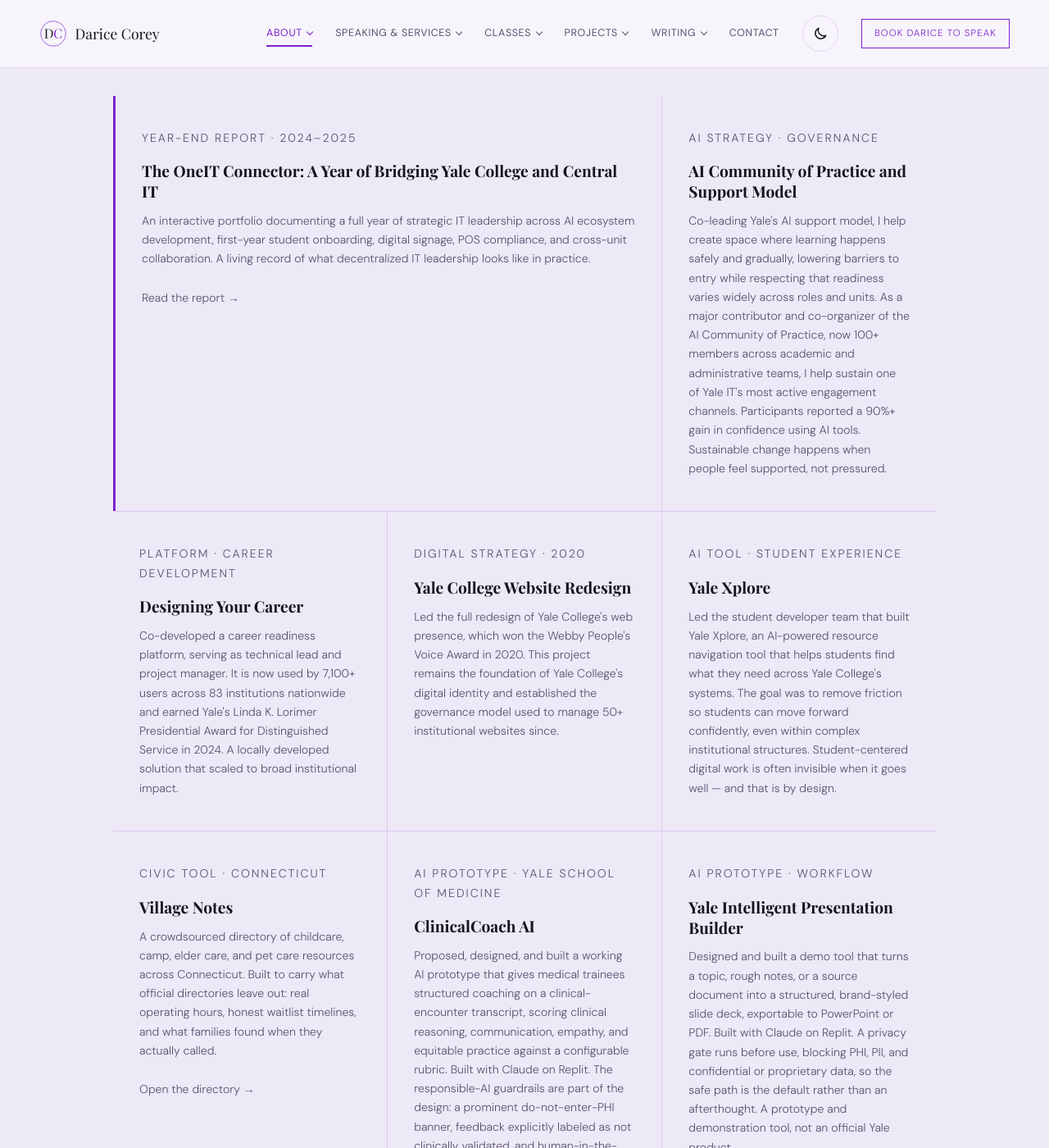
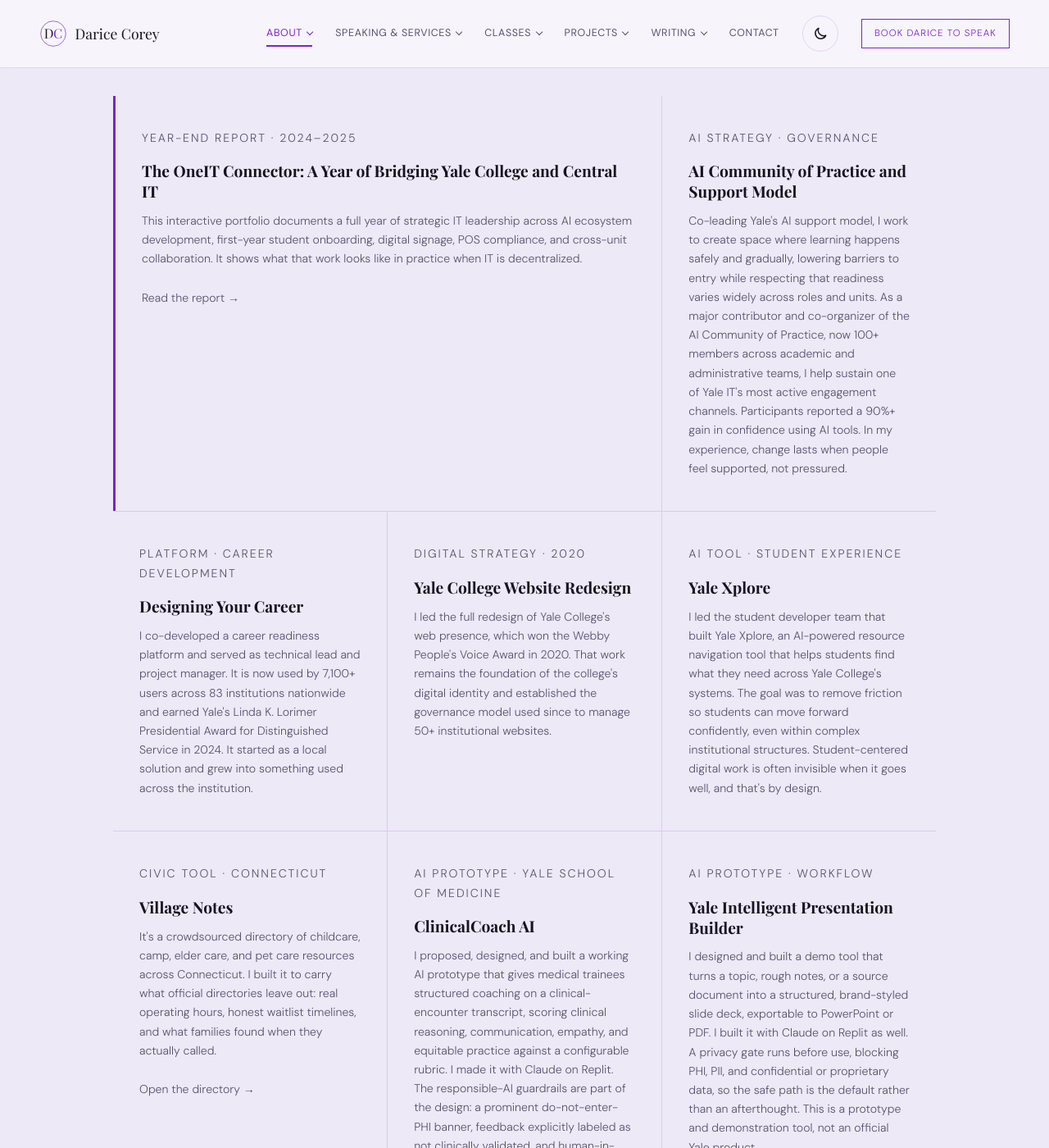
Before and after one commit to dcoreyrasm/dcoreyrasm.github.io, a Jekyll site: the page built from work.html, in a window 1280 px wide and 1400 px high, scrolled down 440 px. Shown: the whole window at 82% size. Built offline with Jekyll 4.4.1, drawn with Linux system fonts in a browser that asks for light colours; some web fonts are replaced; some of the changed text lies outside the part shown.

Commit message:
Voice and repetition pass: work, AI, research, mentorship
Co-Authored-By: Claude Opus 5.5 <noreply@anthropic.com>
Claude-Session: https://claude.ai/code/session_012t3srxST58S8Z4TN5qmHaZ

```diff
--- a/work.html
+++ b/work.html
@@ -5,18 +5,18 @@
 <head>
   <meta charset="UTF-8" />
   <meta name="viewport" content="width=device-width, initial-scale=1.0" />
-  <meta name="description" content="Selected work and impact from Darice Corey — Yale College IT leader, AI strategist, and creator of Yale College Voices." />
+  <meta name="description" content="Selected work and impact from Darice Corey, Yale College IT leader, AI strategist, and creator of Yale College Voices." />
   <title>Work — Darice Corey</title>
   <meta name="robots" content="index, follow" />
   <link rel="canonical" href="https://www.daricecorey.com/work.html" />
   <meta property="og:type" content="website" />
   <meta property="og:title" content="Work — Darice Corey" />
-  <meta property="og:description" content="Selected work and impact from Darice Corey — Yale College IT leader, AI strategist, and creator of Yale College Voices." />
+  <meta property="og:description" content="Selected work and impact from Darice Corey, Yale College IT leader, AI strategist, and creator of Yale College Voices." />
   <meta property="og:url" content="https://www.daricecorey.com/work.html" />
   <meta property="og:image" content="https://www.daricecorey.com/darice.jpg" />
   <meta name="twitter:card" content="summary_large_image" />
   <meta name="twitter:title" content="Work — Darice Corey" />
-  <meta name="twitter:description" content="Selected work and impact from Darice Corey — Yale College IT leader, AI strategist, and creator of Yale College Voices." />
+  <meta name="twitter:description" content="Selected work and impact from Darice Corey, Yale College IT leader, AI strategist, and creator of Yale College Voices." />
   <meta name="twitter:image" content="https://www.daricecorey.com/darice.jpg" />
   <script>window.__daOptOut=(function(){try{return localStorage.getItem('da-analytics-optout')==='1'}catch(e){return false}})();if(window.__daOptOut){window['ga-disable-G-725R412XD7']=true;}</script>
   <script async src="https://www.googletagmanager.com/gtag/js?id=G-725R412XD7"></script>
@@ -50,59 +50,59 @@
           <a href="year-end-report/" class="work-card featured" aria-label="View Year-End Report">
             <p class="work-card-tag">Year-End Report · 2024–2025</p>
             <h3>The OneIT Connector: A Year of Bridging Yale College and Central IT</h3>
-            <p>An interactive portfolio documenting a full year of strategic IT leadership across AI ecosystem development, first-year student onboarding, digital signage, POS compliance, and cross-unit collaboration. A living record of what decentralized IT leadership looks like in practice.</p>
+            <p>This interactive portfolio documents a full year of strategic IT leadership across AI ecosystem development, first-year student onboarding, digital signage, POS compliance, and cross-unit collaboration. It shows what that work looks like in practice when IT is decentralized.</p>
             <p class="work-card-arrow">Read the report →</p>
           </a>
           <div class="work-card">
             <p class="work-card-tag">AI Strategy · Governance</p>
             <h3>AI Community of Practice and Support Model</h3>
-            <p>Co-leading Yale's AI support model, I help create space where learning happens safely and gradually, lowering barriers to entry while respecting that readiness varies widely across roles and units. As a major contributor and co-organizer of the AI Community of Practice, now 100+ members across academic and administrative teams, I help sustain one of Yale IT's most active engagement channels. Participants reported a 90%+ gain in confidence using AI tools. Sustainable change happens when people feel supported, not pressured.</p>
+            <p>Co-leading Yale's AI support model, I work to create space where learning happens safely and gradually, lowering barriers to entry while respecting that readiness varies widely across roles and units. As a major contributor and co-organizer of the AI Community of Practice, now 100+ members across academic and administrative teams, I help sustain one of Yale IT's most active engagement channels. Participants reported a 90%+ gain in confidence using AI tools. In my experience, change lasts when people feel supported, not pressured.</p>
           </div>
           <div class="work-card">
             <p class="work-card-tag">Platform · Career Development</p>
             <h3>Designing Your Career</h3>
-            <p>Co-developed a career readiness platform, serving as technical lead and project manager. It is now used by 7,100+ users across 83 institutions nationwide and earned Yale's Linda K. Lorimer Presidential Award for Distinguished Service in 2024. A locally developed solution that scaled to broad institutional impact.</p>
+            <p>I co-developed a career readiness platform and served as technical lead and project manager. It is now used by 7,100+ users across 83 institutions nationwide and earned Yale's Linda K. Lorimer Presidential Award for Distinguished Service in 2024. It started as a local solution and grew into something used across the institution.</p>
           </div>
           <div class="work-card">
             <p class="work-card-tag">Digital Strategy · 2020</p>
             <h3>Yale College Website Redesign</h3>
-            <p>Led the full redesign of Yale College's web presence, which won the Webby People's Voice Award in 2020. This project remains the foundation of Yale College's digital identity and established the governance model used to manage 50+ institutional websites since.</p>
+            <p>I led the full redesign of Yale College's web presence, which won the Webby People's Voice Award in 2020. That work remains the foundation of the college's digital identity and established the governance model used since to manage 50+ institutional websites.</p>
           </div>
           <div class="work-card">
             <p class="work-card-tag">AI Tool · Student Experience</p>
             <h3>Yale Xplore</h3>
-            <p>Led the student developer team that built Yale Xplore, an AI-powered resource navigation tool that helps students find what they need across Yale College's systems. The goal was to remove friction so students can move forward confidently, even within complex institutional structures. Student-centered digital work is often invisible when it goes well — and that is by design.</p>
+            <p>I led the student developer team that built Yale Xplore, an AI-powered resource navigation tool that helps students find what they need across Yale College's systems. The goal was to remove friction so students can move forward confidently, even within complex institutional structures. Student-centered digital work is often invisible when it goes well, and that's by design.</p>
           </div>
           <a href="village-notes/" class="work-card" aria-label="Open Village Notes">
             <p class="work-card-tag">Civic Tool · Connecticut</p>
             <h3>Village Notes</h3>
-            <p>A crowdsourced directory of childcare, camp, elder care, and pet care resources across Connecticut. Built to carry what official directories leave out: real operating hours, honest waitlist timelines, and what families found when they actually called.</p>
+            <p>It's a crowdsourced directory of childcare, camp, elder care, and pet care resources across Connecticut. I built it to carry what official directories leave out: real operating hours, honest waitlist timelines, and what families found when they actually called.</p>
             <p class="work-card-arrow">Open the directory →</p>
           </a>
           <div class="work-card">
             <p class="work-card-tag">AI Prototype · Yale School of Medicine</p>
             <h3>ClinicalCoach AI</h3>
-            <p>Proposed, designed, and built a working AI prototype that gives medical trainees structured coaching on a clinical-encounter transcript, scoring clinical reasoning, communication, empathy, and equitable practice against a configurable rubric. Built with Claude on Replit. The responsible-AI guardrails are part of the design: a prominent do-not-enter-PHI banner, feedback explicitly labeled as not clinically validated, and human-in-the-loop framing that positions the tool as a complement to faculty debrief rather than a replacement for it. One of four projects selected for further development at a Yale School of Medicine Ideathon. A prototype, not a deployed system.</p>
+            <p>I proposed, designed, and built a working AI prototype that gives medical trainees structured coaching on a clinical-encounter transcript, scoring clinical reasoning, communication, empathy, and equitable practice against a configurable rubric. I made it with Claude on Replit. The responsible-AI guardrails are part of the design: a prominent do-not-enter-PHI banner, feedback explicitly labeled as not clinically validated, and human-in-the-loop framing that positions the tool as a complement to faculty debrief rather than a replacement for it. It was one of four projects selected for further development at a Yale School of Medicine Ideathon. It's still a prototype and hasn't been deployed.</p>
           </div>
           <div class="work-card">
             <p class="work-card-tag">AI Prototype · Workflow</p>
             <h3>Yale Intelligent Presentation Builder</h3>
-            <p>Designed and built a demo tool that turns a topic, rough notes, or a source document into a structured, brand-styled slide deck, exportable to PowerPoint or PDF. Built with Claude on Replit. A privacy gate runs before use, blocking PHI, PII, and confidential or proprietary data, so the safe path is the default rather than an afterthought. A prototype and demonstration tool, not an official Yale product.</p>
+            <p>I designed and built a demo tool that turns a topic, rough notes, or a source document into a structured, brand-styled slide deck, exportable to PowerPoint or PDF. I built it with Claude on Replit as well. A privacy gate runs before use, blocking PHI, PII, and confidential or proprietary data, so the safe path is the default rather than an afterthought. This is a prototype and demonstration tool, not an official Yale product.</p>
           </div>
           <div class="work-card">
             <p class="work-card-tag">AI Prototype · Doctoral Research</p>
             <h3>SLR Studio</h3>
-            <p>Designed and built a systematic literature review workbench that runs the whole process in one place, from source logging and deep reading through gap tracking, synthesis, and drafting. Built with Claude on Replit and in active use for my doctoral research. It keeps an AI-use log so the role of AI in the research stays documented and transparent. A personal research tool, not a released product.</p>
+            <p>SLR Studio is a systematic literature review workbench I designed and built to run the whole process in one place, from source logging and deep reading through gap tracking, synthesis, and drafting. It's built with Claude on Replit and in active use for my doctoral research. It keeps a log of how I use AI, so that part of the research stays documented and transparent. I built it for my own research, and it isn't a released product.</p>
           </div>
           <div class="work-card">
             <p class="work-card-tag">Automation · Power Platform</p>
             <h3>Workflow Automation and Copilot Agents</h3>
-            <p>Built automation across Microsoft Forms, SharePoint, Teams, Power Automate, and Copilot: student document intake, folder creation, notifications, reporting, and appointment workflows for advising and applications, plus a self-service system letting student photographers view, claim, and receive updates on assignments. I also prototyped an AI smart-routing assistant that explored service-request routing and informed discussions with Yale ITS Service Improvement teams, and built custom Microsoft 365 Copilot agents for research, analytics, task tracking, and knowledge support, demonstrated live in Yale AI workshops and Lunch &amp; Learn sessions.</p>
+            <p>I've automated work across Microsoft Forms, SharePoint, Teams, Power Automate, and Copilot, including student document intake, folder creation, notifications, reporting, and appointment workflows for advising and applications. I also built a self-service system that lets student photographers view, claim, and receive updates on assignments. I prototyped an AI smart-routing assistant that explored service-request routing and informed discussions with Yale ITS Service Improvement teams. The custom Microsoft 365 Copilot agents I built for research, analytics, task tracking, and knowledge support have been demonstrated live in Yale AI workshops and Lunch &amp; Learn sessions.</p>
           </div>
           <div class="work-card">
             <p class="work-card-tag">Publication · 3 Editions</p>
             <h3>Processes, Systems &amp; Information: An Introduction to MIS</h3>
-            <p>Textbook reviewer for the 2nd, 3rd, and 4th editions of this widely adopted university MIS textbook by Earl McKinney Jr. and David M. Kroenke. Contributed to shaping course-aligned content and case materials used across institutions nationally.</p>
+            <p>I reviewed the 2nd, 3rd, and 4th editions of this widely adopted university MIS textbook by Earl McKinney Jr. and David M. Kroenke. My reviews helped shape course-aligned content and case materials used at institutions across the country.</p>
           </div>
         </div>
       </div>
@@ -115,7 +115,7 @@
         <p class="section-sub">Building an institutional storytelling platform at Yale from the ground up.</p>
         <div class="case-study-block">
           <h3>The Opportunity</h3>
-          <p>Yale College has remarkable stories. Faculty doing groundbreaking research, staff leading student-facing programs, administrators navigating significant institutional change. There was no centralized platform for those stories to reach the people who could benefit most from hearing them: students trying to understand what careers at Yale look like, colleagues looking for connection across a large institution, and leaders building visibility for the work happening across Yale College. I saw that gap and decided to close it.</p>
+          <p>Yale College has remarkable stories: faculty doing important research, staff leading student-facing programs, and administrators navigating significant institutional change. There was no centralized platform for those stories to reach the people who could benefit most from hearing them: students trying to understand what careers at Yale look like, colleagues looking for connection across a large institution, and leaders building visibility for the work happening across Yale College. I saw that gap and decided to close it.</p>
         </div>
         <div class="case-study-block">
           <h3>What I Built</h3>
@@ -134,11 +134,11 @@
         </div>
         <div class="case-study-block" style="margin-top:1.5rem;">
           <h3>Impact</h3>
-          <p>Yale College Voices has created a sustained, visible channel for amplifying the work of staff and faculty who often go unrecognized outside their immediate circles. For students, it provides direct exposure to non-linear career paths and the real decisions people make to build meaningful professional lives. For colleagues, it creates connection across a large institution where those connections can be hard to make organically. The podcast has also served as a mentorship platform at scale, offering the kind of candid professional storytelling that formal mentorship programs can't always deliver.</p>
+          <p>Yale College Voices has created a sustained, visible channel for amplifying the work of staff and faculty who often go unrecognized outside their immediate circles. For students, it provides direct exposure to non-linear career paths and the real decisions people make to build meaningful professional lives. For colleagues, it builds relationships across a large institution where they can be hard to form on their own. The podcast has also become a kind of mentorship at scale, offering candid professional stories that formal programs can't always deliver.</p>
         </div>
         <div class="case-study-block">
           <h3>Why It Matters as a Leadership Initiative</h3>
-          <p>Yale College Voices demonstrates something important about institutional leadership: influence doesn't require formal authority. I built this platform because I saw a need, designed a model to address it, and sustained it through four seasons without a dedicated production budget or staff. That's influence through initiative, and it reflects how I approach institutional strategy more broadly. The platform also connects directly to student experience and institutional culture, two areas where senior IT leaders increasingly need to demonstrate they can make a difference beyond systems and infrastructure.</p>
+          <p>Yale College Voices demonstrates something important about institutional leadership: influence doesn't require formal authority. I built this platform because I saw a need, designed a model to address it, and sustained it through four seasons without a dedicated production budget or staff. That's influence through initiative, and it reflects how I approach strategy more broadly. The platform also connects directly to student experience and institutional culture, two areas where senior IT leaders increasingly need to show they can make a difference beyond systems and infrastructure.</p>
         </div>
       </div>
     </section>
@@ -182,8 +182,8 @@
               <li>Featured in Yale One IT staff spotlight, 2026</li>
               <li>Linda K. Lorimer Presidential Award for Distinguished Service, Yale 2024</li>
               <li>Lean Six Sigma Yellow Belt, certified 2024</li>
-              <li>Webby People's Voice Award — Yale College website redesign, 2020</li>
-              <li>U.S. Congressional Commendation — community technology leadership</li>
+              <li>Webby People's Voice Award for the Yale College website redesign, 2020</li>
+              <li>U.S. Congressional Commendation for community technology leadership</li>
               <li>Next Leaders Fellowship</li>
             </ul>
           </div>
```
Also changed, not shown: ai.html (+11 -11 lines), mentorship.html (+11 -11 lines), research.html (+11 -11 lines).
